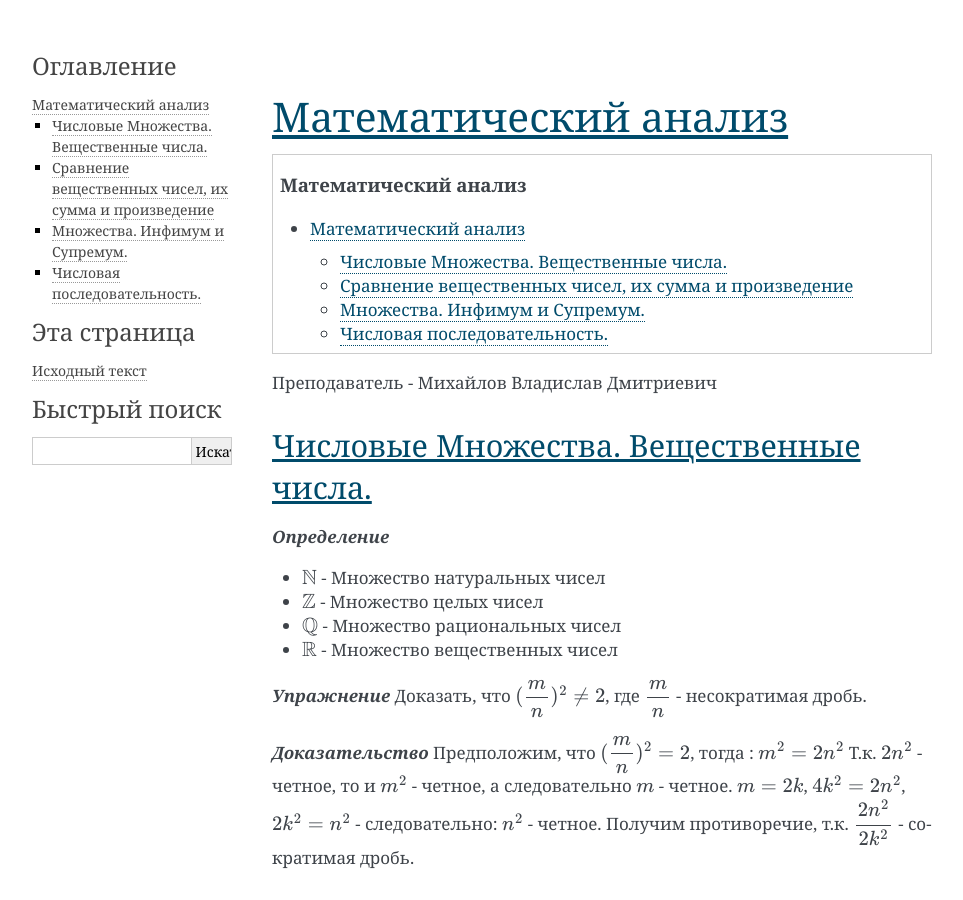
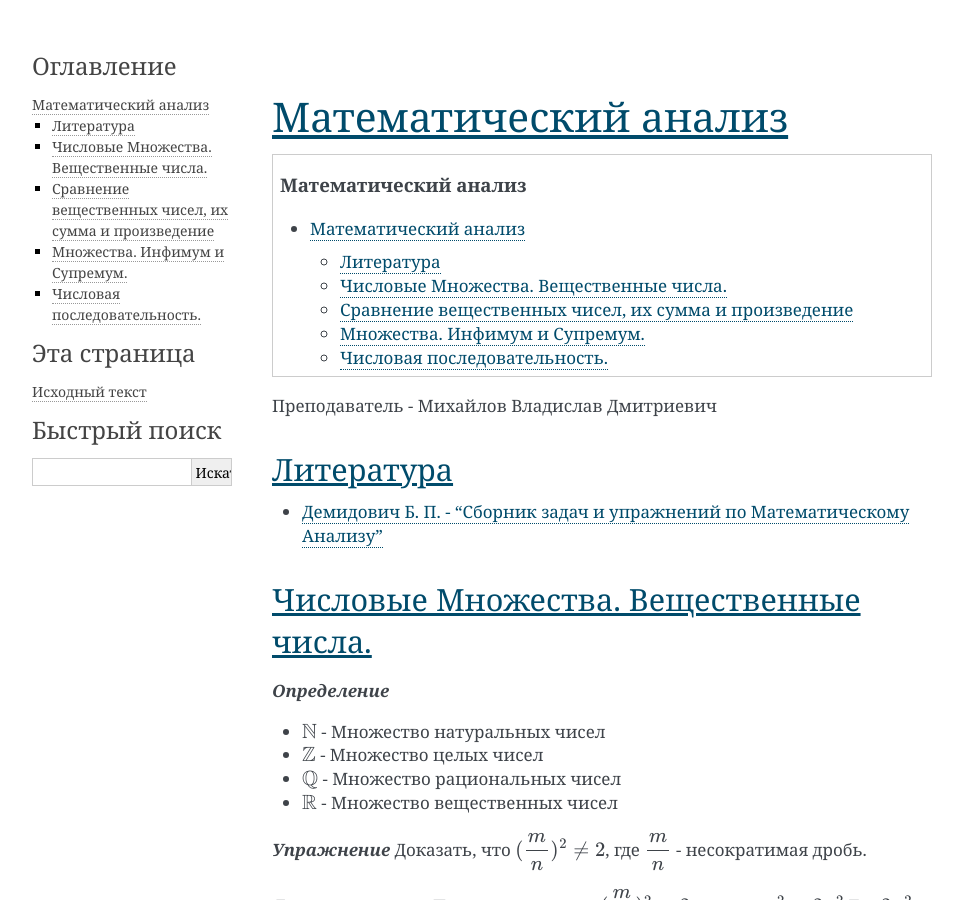
Before and after one commit to mephi-tex/mephi-tex, a Sphinx documentation site: the page built from docs/IVT_evening/mathematical-analysis.md, in a window 1280 px wide and 900 px high. Shown: the whole window, without its empty margins (148-1111 px from the left). Built offline with Sphinx 7.4.7, drawn with Linux system fonts in a browser that asks for light colours; the version number could not be read and is left out.

Commit message:
mathematical-analysis.md: add literature

````diff
--- a/docs/IVT_evening/mathematical-analysis.md
+++ b/docs/IVT_evening/mathematical-analysis.md
@@ -20,6 +20,10 @@ depth: 3
 ```
 
 Преподаватель - Михайлов Владислав Дмитриевич
+
+## Литература
+
+- [Демидович Б. П. - "Сборник задач и упражнений по Математическому Анализу"](https://docs.google.com/gview?url=https://mephi-tex.rtfd.io/ru/latest/_static/literature/БП_ДЕМИДОВИЧ_СБОРНИК_ЗАДАЧ_И_УПРАЖНЕНИЙ_ПО_МАТЕМАТИЧЕСКОМУ_АНАЛИЗУ.pdf)
 
 ## Числовые Множества. Вещественные числа.
 
````
